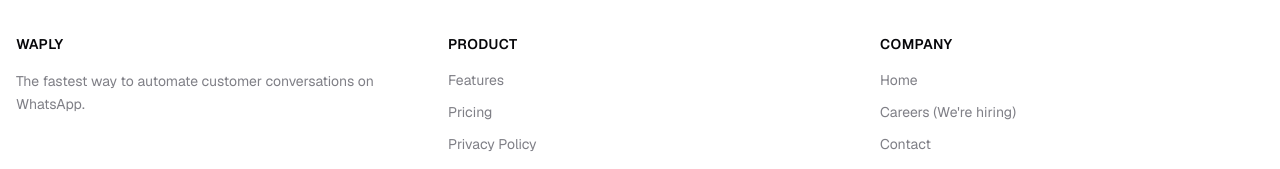
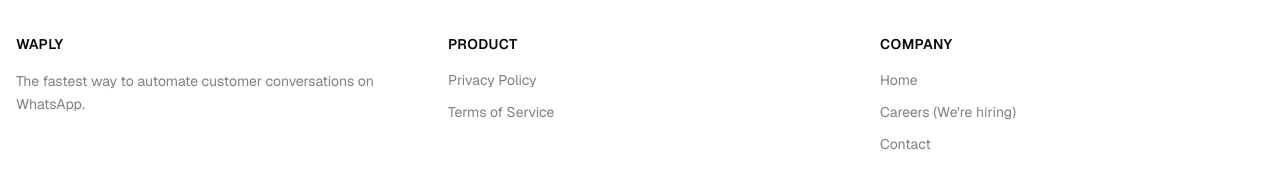
Before and after one commit to nabeel378/engine, a Next.js app: page / in a window 1280 px wide. Shown: the part 7298-7467 px from the top of the page. Built offline with nearby package versions, Linux system fonts and the light colour scheme.

Commit message:
Remove unused links from the Product section in the Footer component

```diff
--- a/components/footer.tsx
+++ b/components/footer.tsx
@@ -16,12 +16,6 @@ export function Footer() {
           <div className="flex flex-col">
             <h3 className="text-sm font-semibold text-foreground mb-4 uppercase tracking-wide">Product</h3>
             <nav className="flex flex-col space-y-3">
-              <a href="/#capabilities" className="text-sm text-muted-foreground hover:text-primary transition-colors">
-                Features
-              </a>
-              <a href="/#pricing" className="text-sm text-muted-foreground hover:text-primary transition-colors">
-                Pricing
-              </a>
               <a href="/privacy-policy" className="text-sm text-muted-foreground hover:text-primary transition-colors">
                 Privacy Policy
               </a>
```
